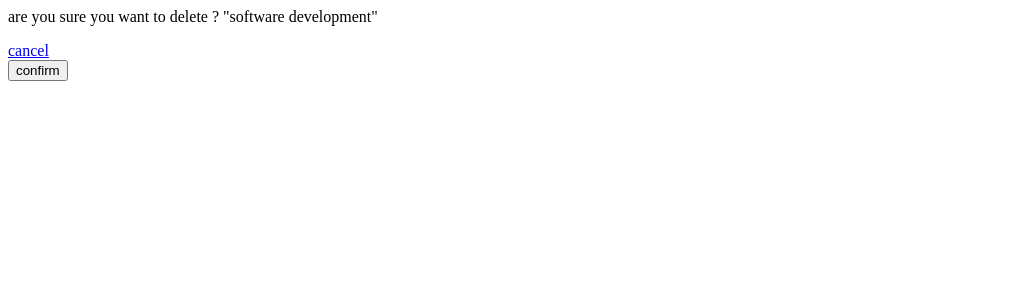
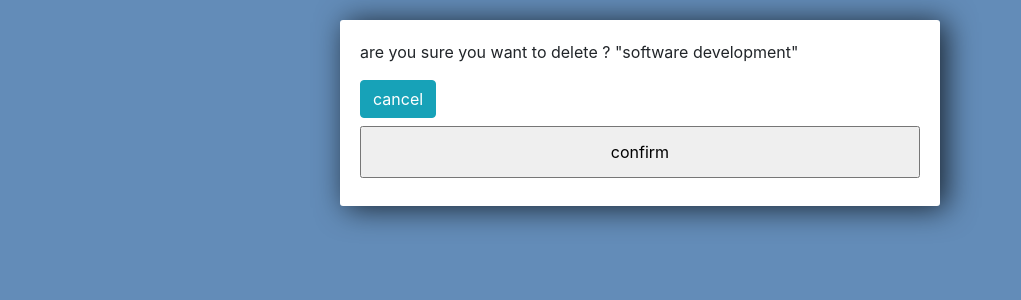
Before and after one commit to Bria222/django_todo, a Django app: page /delete/13/ in a window 1280 px wide. Shown: the top 300 px of the page, without its empty margins (0-1021 px from the left). Run offline with Django 3.2, Linux system fonts and the light colour scheme; data comes from the database, SQL or seed files in the repository; both versions use the stored data as it was after the commit; some libraries are stand-ins or nearby versions.

Commit message:
adding css to every page of the application

```diff
--- a/task/templates/task/delete.html
+++ b/task/templates/task/delete.html
@@ -1,10 +1,71 @@
-<p> are you sure you want to delete ? "{{item}}" </p>
+<!DOCTYPE html>
+<html lang="en">
+<head>
+    <meta charset="UTF-8">
+    <meta http-equiv="X-UA-Compatible" content="IE=edge">
+    <meta name="viewport" content="width=device-width, initial-scale=1.0">
+    <link rel="stylesheet" href="https://stackpath.bootstrapcdn.com/bootstrap/4.3.1/css/bootstrap.min.css" integrity="sha384-ggOyR0iXCbMQv3Xipma34MD+dH/1fQ784/j6cY/iJTQUOhcWr7x9JvoRxT2MZw1T" crossorigin="anonymous">
+    <title>delete</title>
+    <style>
 
-<a href="{%  url 'index' %}">cancel</a>
+        body{
+            background-color: #638CB8;
+        }
+
+        input{
+            width: 100%;
+            padding: 12px 20px;
+            margin: 8px 0;
+            box-sizing: border-box;
+        }
+
+        input::placeholder {
+          color: #d3d3d3;
+        }
+
+        .submit{
+            background-color: #6BA3E8;
+        }
+
+        .center-column{
+            width:600px;
+            margin: 20px auto;
+            padding:20px;
+            background-color: #fff;
+            border-radius: 3px;
+            box-shadow: 6px 2px 30px 0px rgba(0,0,0,0.75);
+        }
+
+        .item-row{
+            background-color: #906abd;
+            margin: 10px;
+            padding: 20px;
+            border-radius: 3px;
+            color: #fff;
+            font-size: 16px;
+            box-shadow: 0px -1px 10px -4px rgba(0,0,0,0.75);
+        }
+
+        .btn-danger{
+            background-color: #ffae19;
+            border-color: #e59400;
+        }
+
+    </style>
+</head>
+<body>
+    <div class="center-column">
+        <p class=""> are you sure you want to delete ? "{{item}}" </p>
+
+        <a class="btn btn-info" href="{%  url 'index' %}">cancel</a>
 
 
-<form method="POST" action="">
-    {% csrf_token %}
+        <form method="POST" action="">
+            {% csrf_token %}
 
-<input type="submit" value="confirm">
-</form>
+        <input type="submit" value="confirm">
+        </form>
+
+        </div>
+</body>
+</html>
--- a/task/templates/task/index.html
+++ b/task/templates/task/index.html
@@ -4,6 +4,7 @@
     <meta charset="UTF-8">
     <meta http-equiv="X-UA-Compatible" content="IE=edge">
     <meta name="viewport" content="width=device-width, initial-scale=1.0">
+    <link rel="stylesheet" href="https://stackpath.bootstrapcdn.com/bootstrap/4.3.1/css/bootstrap.min.css" integrity="sha384-ggOyR0iXCbMQv3Xipma34MD+dH/1fQ784/j6cY/iJTQUOhcWr7x9JvoRxT2MZw1T" crossorigin="anonymous">
     <title>bree tech</title>
     <style>
 
```
Also changed, not shown: task/templates/task/update_task.html (+64 -6 lines), db.sqlite3.
